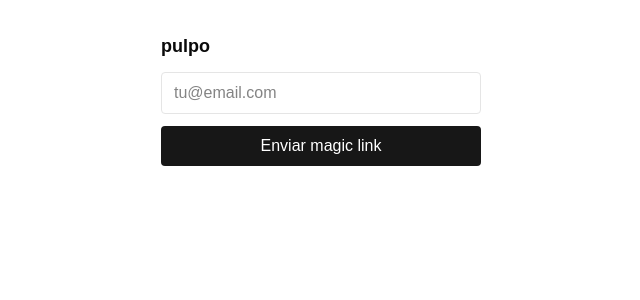
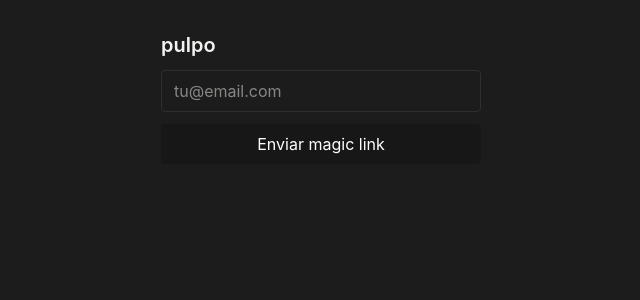
Before and after one commit to acbcdev/bitacora, a React (Vite) app: page / in a window 1280 px wide. Shown: the top 300 px of the page, without its empty margins (319-959 px from the left). Built offline with nearby package versions, Linux system fonts and the light colour scheme; no server answers.

Commit message:
feat(ui): apply Bitacora design tokens and add primitives
Dark is the design default, so <html> ships with class="dark" and a pre-paint script reads the stored theme to avoid a flash. LucideProvider sets icon size/stroke once instead of per icon.

```diff
--- a/src/components/ui/button.tsx
+++ b/src/components/ui/button.tsx
@@ -38,7 +38,7 @@ const buttonVariants = cva(
       variant: "default",
       size: "default",
     },
-  }
+  },
 )
 
 function Button({
--- /dev/null
+++ b/src/components/ui/input.tsx
@@ -0,0 +1,20 @@
+import * as React from "react"
+
+import { cn } from "@/lib/utils"
+
+function Input({ className, type, ...props }: React.ComponentProps<"input">) {
+  return (
+    <input
+      type={type}
+      data-slot="input"
+      className={cn(
+        // DS: fondo bg-surface + borde border-default, sin relleno tintado.
+        "h-8 w-full min-w-0 rounded-lg border border-input bg-card px-2.5 py-1 text-base transition-shadow outline-none file:inline-flex file:h-6 file:border-0 file:bg-transparent file:text-sm file:font-medium file:text-foreground placeholder:text-muted-foreground focus-visible:border-ring focus-visible:ring-3 focus-visible:ring-ring/50 disabled:pointer-events-none disabled:cursor-not-allowed disabled:bg-muted disabled:opacity-50 aria-invalid:border-destructive aria-invalid:ring-3 aria-invalid:ring-destructive/20",
+        className,
+      )}
+      {...props}
+    />
+  )
+}
+
+export { Input }
--- a/src/index.css
+++ b/src/index.css
@@ -1,13 +1,55 @@
 @import "tailwindcss";
 @import "tw-animate-css";
 @import "shadcn/tailwind.css";
-@import "@fontsource-variable/geist";
+@import "@fontsource-variable/archivo";
+@import "@fontsource-variable/jetbrains-mono";
 
 @custom-variant dark (&:is(.dark *));
 
+/* Tokens del design system "Bitácora" (claude.ai/design → _ds/tokens/*.css) mapeados sobre los
+   slots de shadcn, para que los componentes copiados sigan andando sin tocarlos.
+   Dark es el default del diseño: index.html arranca con class="dark" en <html>. */
 @theme inline {
   --font-heading: var(--font-sans);
-    --font-sans: 'Geist Variable', sans-serif;
+  --font-sans: "Archivo Variable", -apple-system, "Helvetica Neue", Arial, sans-serif;
+  --font-mono: "JetBrains Mono Variable", ui-monospace, "SFMono-Regular", Consolas, monospace;
+
+  /* Escala tipográfica del DS (11 → 64px). */
+  --text-2xs: 11px;
+  --text-2xs--line-height: 1.3;
+  --text-xs: 12px;
+  --text-xs--line-height: 1.4;
+  --text-sm: 13px;
+  --text-sm--line-height: 1.5;
+  --text-base: 15px;
+  --text-base--line-height: 1.5;
+  --text-md: 17px;
+  --text-md--line-height: 1.5;
+  --text-lg: 20px;
+  --text-lg--line-height: 1.3;
+  --text-xl: 26px;
+  --text-xl--line-height: 1.2;
+  --text-2xl: 34px;
+  --text-2xl--line-height: 1.15;
+  --text-3xl: 46px;
+  --text-3xl--line-height: 1.1;
+  --text-4xl: 64px;
+  --text-4xl--line-height: 1.05;
+
+  --leading-tight: 1.15;
+  --leading-snug: 1.3;
+  --leading-normal: 1.5;
+  --leading-relaxed: 1.65;
+
+  --tracking-tighter: -0.03em;
+  --tracking-tight: -0.01em;
+  --tracking-wide: 0.04em;
+  --tracking-widest: 0.12em;
+
+  /* Anchos del DS: --container-max 1120px + ancho de lectura 660px. */
+  --container-shell: 1120px;
+  --container-read: 660px;
+
   --color-sidebar-ring: var(--sidebar-ring);
   --color-sidebar-border: var(--sidebar-border);
   --color-sidebar-accent-foreground: var(--sidebar-accent-foreground);
@@ -16,11 +58,6 @@
   --color-sidebar-primary: var(--sidebar-primary);
   --color-sidebar-foreground: var(--sidebar-foreground);
   --color-sidebar: var(--sidebar);
-    --color-chart-5: var(--chart-5);
-    --color-chart-4: var(--chart-4);
-    --color-chart-3: var(--chart-3);
-    --color-chart-2: var(--chart-2);
-    --color-chart-1: var(--chart-1);
   --color-ring: var(--ring);
   --color-input: var(--input);
   --color-border: var(--border);
@@ -39,6 +76,19 @@
   --color-card: var(--card);
   --color-foreground: var(--foreground);
   --color-background: var(--background);
+
+  /* Tokens del DS sin slot en shadcn. */
+  --color-brand: var(--brand);
+  --color-brand-strong: var(--brand-strong);
+  --color-brand-soft: var(--brand-soft);
+  --color-brand-fg: var(--brand-fg);
+  --color-warning: var(--warning);
+  --color-warning-bg: var(--warning-bg);
+  --color-fg-secondary: var(--fg-secondary);
+  --color-sunken: var(--sunken);
+  --color-border-strong: var(--border-strong);
+
+  /* DS: radius-sm 8px (botones, chips, inputs) · radius-md 12px (paneles). */
   --radius-sm: calc(var(--radius) * 0.6);
   --radius-md: calc(var(--radius) * 0.8);
   --radius-lg: var(--radius);
@@ -48,73 +98,88 @@
   --radius-4xl: calc(var(--radius) * 2.6);
 }
 
+/* Tema claro. */
 :root {
-    --background: oklch(1 0 0);
-    --foreground: oklch(0.145 0 0);
-    --card: oklch(1 0 0);
-    --card-foreground: oklch(0.145 0 0);
-    --popover: oklch(1 0 0);
-    --popover-foreground: oklch(0.145 0 0);
-    --primary: oklch(0.205 0 0);
-    --primary-foreground: oklch(0.985 0 0);
-    --secondary: oklch(0.97 0 0);
-    --secondary-foreground: oklch(0.205 0 0);
-    --muted: oklch(0.97 0 0);
-    --muted-foreground: oklch(0.556 0 0);
-    --accent: oklch(0.97 0 0);
-    --accent-foreground: oklch(0.205 0 0);
-    --destructive: oklch(0.577 0.245 27.325);
-    --border: oklch(0.922 0 0);
-    --input: oklch(0.922 0 0);
-    --ring: oklch(0.708 0 0);
-    --chart-1: oklch(0.87 0 0);
-    --chart-2: oklch(0.556 0 0);
-    --chart-3: oklch(0.439 0 0);
-    --chart-4: oklch(0.371 0 0);
-    --chart-5: oklch(0.269 0 0);
-    --radius: 0.625rem;
-    --sidebar: oklch(0.985 0 0);
-    --sidebar-foreground: oklch(0.145 0 0);
-    --sidebar-primary: oklch(0.205 0 0);
-    --sidebar-primary-foreground: oklch(0.985 0 0);
-    --sidebar-accent: oklch(0.97 0 0);
-    --sidebar-accent-foreground: oklch(0.205 0 0);
-    --sidebar-border: oklch(0.922 0 0);
-    --sidebar-ring: oklch(0.708 0 0);
+  --radius: 0.5rem;
+
+  --background: #ffffff;
+  --foreground: #0b0d0c;
+  --card: #ffffff;
+  --card-foreground: #0b0d0c;
+  --popover: #ffffff;
+  --popover-foreground: #0b0d0c;
+  --primary: #0b0d0c;
+  --primary-foreground: #ffffff;
+  --secondary: #eef0ee;
+  --secondary-foreground: #0b0d0c;
+  --muted: #eef0ee;
+  --muted-foreground: #868a86;
+  --accent: #eef0ee;
+  --accent-foreground: #0b0d0c;
+  --destructive: #a3372a;
+  --border: #e2e4e1;
+  --input: #cacdca;
+  --ring: #0b0d0c;
+
+  --fg-secondary: #484c49;
+  --sunken: #f6f7f5;
+  --border-strong: #2a2d2b;
+  --brand: #1f7a52;
+  --brand-strong: #1a5c3c;
+  --brand-soft: #e2f0e8;
+  --brand-fg: #1a5c3c;
+  --warning: #96661f;
+  --warning-bg: #f3ead6;
+
+  --sidebar: #f6f7f5;
+  --sidebar-foreground: #0b0d0c;
+  --sidebar-primary: #0b0d0c;
+  --sidebar-primary-foreground: #ffffff;
+  --sidebar-accent: #eef0ee;
+  --sidebar-accent-foreground: #0b0d0c;
+  --sidebar-border: #e2e4e1;
+  --sidebar-ring: #868a86;
 }
 
+/* Tema oscuro — el default del diseño (grafito profundo, acento verde). */
 .dark {
-    --background: oklch(0.145 0 0);
-    --foreground: oklch(0.985 0 0);
-    --card: oklch(0.205 0 0);
-    --card-foreground: oklch(0.985 0 0);
-    --popover: oklch(0.205 0 0);
-    --popover-foreground: oklch(0.985 0 0);
-    --primary: oklch(0.922 0 0);
-    --primary-foreground: oklch(0.205 0 0);
-    --secondary: oklch(0.269 0 0);
-    --secondary-foreground: oklch(0.985 0 0);
-    --muted: oklch(0.269 0 0);
-    --muted-foreground: oklch(0.708 0 0);
-    --accent: oklch(0.269 0 0);
-    --accent-foreground: oklch(0.985 0 0);
-    --destructive: oklch(0.704 0.191 22.216);
-    --border: oklch(1 0 0 / 10%);
-    --input: oklch(1 0 0 / 15%);
-    --ring: oklch(0.556 0 0);
-    --chart-1: oklch(0.87 0 0);
-    --chart-2: oklch(0.556 0 0);
-    --chart-3: oklch(0.439 0 0);
-    --chart-4: oklch(0.371 0 0);
-    --chart-5: oklch(0.269 0 0);
-    --sidebar: oklch(0.205 0 0);
-    --sidebar-foreground: oklch(0.985 0 0);
-    --sidebar-primary: oklch(0.488 0.243 264.376);
-    --sidebar-primary-foreground: oklch(0.985 0 0);
-    --sidebar-accent: oklch(0.269 0 0);
-    --sidebar-accent-foreground: oklch(0.985 0 0);
-    --sidebar-border: oklch(1 0 0 / 10%);
-    --sidebar-ring: oklch(0.556 0 0);
+  --background: #1c1c1c;
+  --foreground: #f2f2f0;
+  --card: #232323;
+  --card-foreground: #f2f2f0;
+  --popover: #232323;
+  --popover-foreground: #f2f2f0;
+  --primary: #f0f0f0;
+  --primary-foreground: #242424;
+  --secondary: #2e2e2e;
+  --secondary-foreground: #f2f2f0;
+  --muted: #2e2e2e;
+  --muted-foreground: #9a9c99;
+  --accent: #2e2e2e;
+  --accent-foreground: #f2f2f0;
+  --destructive: #d98274;
+  --border: #2f2f2f;
+  --input: #3e3e3e;
+  --ring: #f2f2f0;
+
+  --fg-secondary: #c3c5c2;
+  --sunken: #161616;
+  --border-strong: #d8d8d8;
+  --brand: #37a873;
+  --brand-strong: #4dbd88;
+  --brand-soft: #1f2f24;
+  --brand-fg: #74cba0;
+  --warning: #d5a75f;
+  --warning-bg: #383023;
+
+  --sidebar: #1c1c1c;
+  --sidebar-foreground: #f2f2f0;
+  --sidebar-primary: #f0f0f0;
+  --sidebar-primary-foreground: #242424;
+  --sidebar-accent: #2e2e2e;
+  --sidebar-accent-foreground: #f2f2f0;
+  --sidebar-border: #2f2f2f;
+  --sidebar-ring: #9a9c99;
 }
 
 @layer base {
@@ -125,22 +190,110 @@
     @apply bg-background text-foreground;
   }
   html {
-    @apply font-sans;
+    @apply bg-background font-sans;
+    scrollbar-color: var(--border) transparent;
+    scrollbar-width: thin;
+  }
+}
+
+/* Patrones que el prototipo repite inline. Acá una vez, no en cada pantalla. */
+@layer components {
+  .eyebrow {
+    @apply text-2xs font-medium tracking-widest text-muted-foreground uppercase;
+  }
+  .mono {
+    @apply font-mono text-xs text-fg-secondary;
+  }
+  .mono-dim {
+    @apply font-mono text-xs text-muted-foreground;
+  }
+  .panel {
+    @apply rounded-xl border bg-card;
+  }
+  .nav-item {
+    @apply flex w-full cursor-pointer items-center gap-2.5 rounded-lg px-2.5 py-1.5 text-left text-sm text-fg-secondary transition-colors hover:bg-muted;
+  }
+  .nav-item[data-active="true"],
+  .nav-item[aria-current="page"] {
+    @apply bg-muted font-medium text-foreground;
+  }
+  .icon-btn {
+    @apply inline-grid size-[30px] shrink-0 cursor-pointer place-items-center rounded-lg border border-transparent text-muted-foreground transition-colors hover:bg-muted hover:text-foreground;
+  }
+  .row-link {
+    @apply cursor-pointer transition-colors hover:bg-muted;
+  }
+  .fade-in {
+    animation: b-fade 160ms cubic-bezier(0.4, 0, 0.2, 1);
+  }
+  .note-in {
+    animation: b-note 130ms cubic-bezier(0.4, 0, 0.2, 1);
+  }
+}
+
+@keyframes b-fade {
+  from {
+    opacity: 0;
+    transform: translateY(4px);
+  }
+  to {
+    opacity: 1;
+    transform: none;
+  }
+}
+@keyframes b-note {
+  from {
+    opacity: 0;
+    transform: translateX(8px);
+  }
+  to {
+    opacity: 1;
+    transform: none;
   }
 }
 
 /* Estilos del editor/lector Tiptap. Sin plugin typography — solo lo que StarterKit produce. */
 .tiptap-host .ProseMirror {
-  @apply outline-none leading-relaxed;
+  @apply text-base leading-relaxed outline-none;
 }
-.tiptap-host .ProseMirror h1 { @apply text-3xl font-bold mt-6 mb-3; }
-.tiptap-host .ProseMirror h2 { @apply text-2xl font-bold mt-5 mb-2; }
-.tiptap-host .ProseMirror h3 { @apply text-xl font-semibold mt-4 mb-2; }
-.tiptap-host .ProseMirror p { @apply my-3; }
-.tiptap-host .ProseMirror ul { @apply list-disc pl-6 my-3; }
-.tiptap-host .ProseMirror ol { @apply list-decimal pl-6 my-3; }
-.tiptap-host .ProseMirror blockquote { @apply border-l-2 border-border pl-4 italic text-muted-foreground; }
-.tiptap-host .ProseMirror code { @apply rounded bg-muted px-1 py-0.5 text-sm; }
-.tiptap-host .ProseMirror pre { @apply rounded bg-muted p-3 my-3 overflow-x-auto; }
-.tiptap-host .ProseMirror pre code { @apply bg-transparent p-0; }
-.tiptap-host .ProseMirror hr { @apply my-6 border-border; }
+.tiptap-host .ProseMirror h1 {
+  @apply mt-6 mb-3 text-xl font-semibold tracking-tight;
+}
+.tiptap-host .ProseMirror h2 {
+  @apply mt-5 mb-2 text-lg font-semibold tracking-tight;
+}
+.tiptap-host .ProseMirror h3 {
+  @apply mt-4 mb-2 text-md font-semibold;
+}
+.tiptap-host .ProseMirror p {
+  @apply my-4;
+}
+.tiptap-host .ProseMirror ul {
+  @apply my-4 list-disc pl-5;
+}
+.tiptap-host .ProseMirror ol {
+  @apply my-4 list-decimal pl-5;
+}
+.tiptap-host .ProseMirror li {
+  @apply my-1.5;
+}
+.tiptap-host .ProseMirror blockquote {
+  @apply border-l-2 border-input pl-4 text-fg-secondary italic;
+}
+.tiptap-host .ProseMirror code {
+  @apply rounded bg-muted px-1 py-0.5 font-mono text-sm;
+}
+.tiptap-host .ProseMirror pre {
+  @apply my-4 overflow-x-auto rounded-lg border bg-sunken p-4 font-mono text-sm leading-relaxed;
+}
+.tiptap-host .ProseMirror pre code {
+  @apply bg-transparent p-0;
+}
+.tiptap-host .ProseMirror hr {
+  @apply my-6 border-border;
+}
+
+/* Modo focus (tecla F): la nota más grande, nada más en pantalla. */
+[data-size="lg"] .tiptap-host .ProseMirror {
+  @apply text-lg;
+}
--- a/src/main.tsx
+++ b/src/main.tsx
@@ -2,7 +2,8 @@ import { StrictMode } from "react"
 import { createRoot } from "react-dom/client"
 import { QueryClient, QueryClientProvider } from "@tanstack/react-query"
 import { BrowserRouter } from "react-router-dom"
-import { App } from "@/App"
+import { LucideProvider } from "lucide-react"
+import { App } from "@/app"
 import "@/index.css"
 
 const queryClient = new QueryClient()
@@ -11,7 +12,10 @@ createRoot(document.getElementById("root")!).render(
   <StrictMode>
     <QueryClientProvider client={queryClient}>
       <BrowserRouter>
-        <App />
+        {/* Iconos del DS: 16px, stroke 1.5. Se setea una vez acá y no en cada <Icon />. */}
+        <LucideProvider size={16} strokeWidth={1.5}>
+          <App />
+        </LucideProvider>
       </BrowserRouter>
     </QueryClientProvider>
   </StrictMode>,
```
Also changed, not shown: index.html (+7 -2 lines), src/components/ui/badge.tsx (added, +44 -0 lines), src/components/ui/empty.tsx (added, +94 -0 lines), src/components/ui/kbd.tsx (added, +26 -0 lines), src/components/ui/modal.tsx (added, +30 -0 lines). Lines whose indentation alone changed are shown as unchanged.
